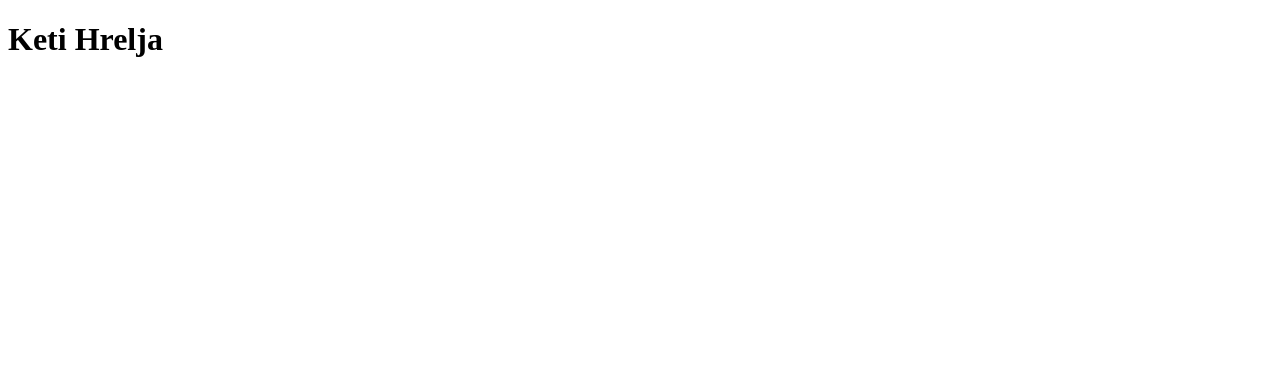
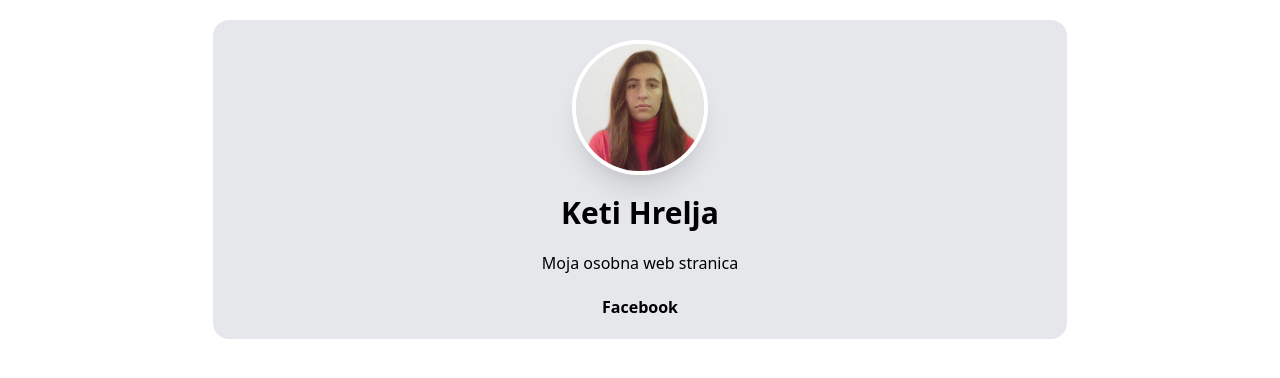
Before and after one commit to khrelja/ketihrelja.github.io, a plain HTML site: page index.html in a window 1280 px wide. Drawn offline with nearby package versions, Linux system fonts and the light colour scheme.

Commit message:
Dodala sam Tailwind

```diff
--- a/index.html
+++ b/index.html
@@ -6,10 +6,17 @@
     <meta http-equiv="X-UA-Compatible" content="IE=edge">
     <meta name="viewport" content="width=device-width, initial-scale=1.0">
     <title>Keti Hrelja</title>
+    <link href="https://unpkg.com/tailwindcss@^2/dist/tailwind.min.css" rel="stylesheet">
 </head>
 
-<body>
-    <h1>Keti Hrelja</h1>
+<body class="bg-white">
+    <div class=" rounded-2xl bg-gray-200 w-8/12 mx-auto mt-5 p-5 text-center">
+        <img src="img/profilna.jpg" class="shadow-xl border-4 border-white rounded-full w-2/12 mx-auto" alt="">
+        <h1 class="text-3xl my-5 font-semibold">Keti Hrelja</h1>
+        <div class="my-5">Moja osobna web stranica</div>
+        <a class="font-bold p-5 hover:bg-black hover:text-white cursor-pointer"
+            href="https://www.facebook.com/Keti.Hrelja">Facebook</a>
+    </div>
 </body>
 
 </html>
```
Also changed, not shown: img/profilna.jpg (added).
